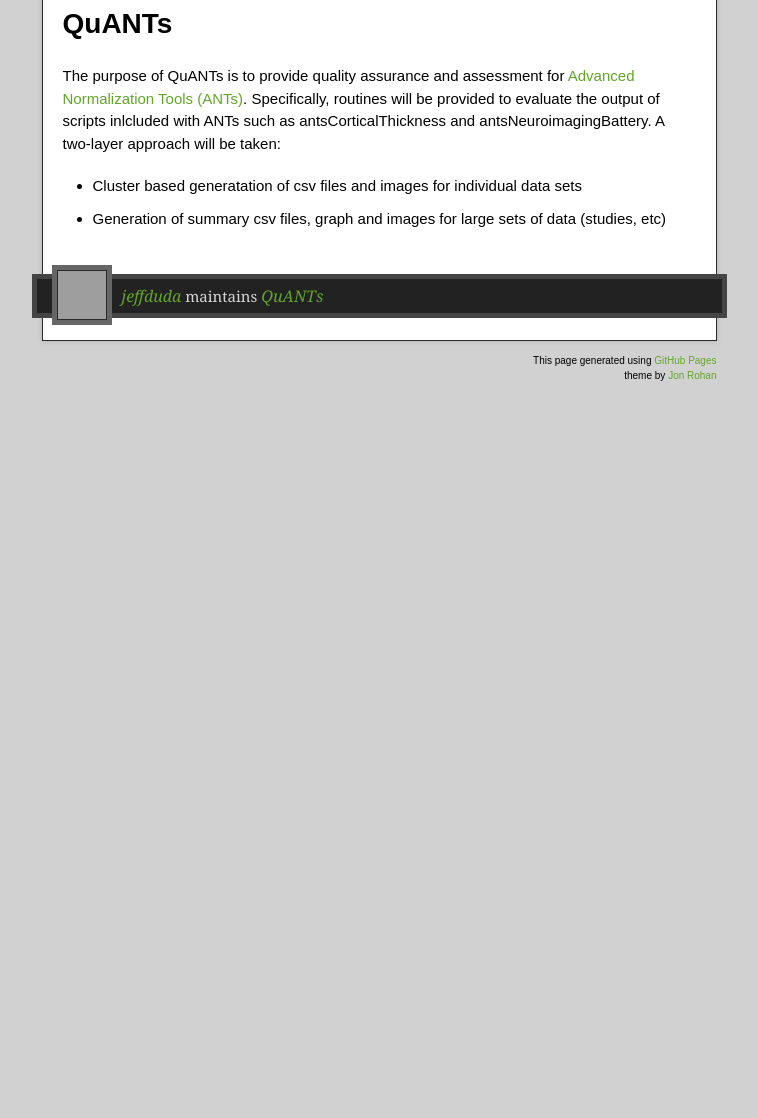
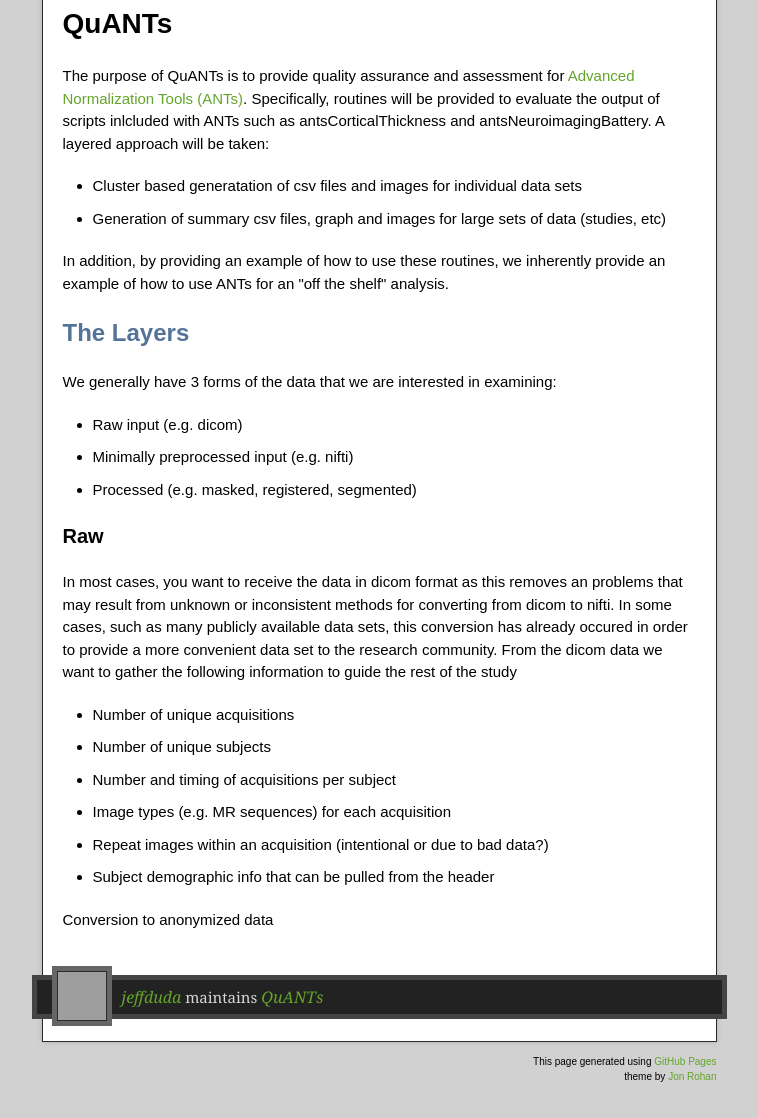
Before and after one commit to jeffduda/QuANTs, a plain HTML site: page index.html in a window 1280 px wide. Shown: the part 278-1396 px from the top of the page, without its empty margins (261-1019 px from the left). Before the commit the page ends 800 px from the top, so only its background shows below. Drawn offline with nearby package versions, Linux system fonts and the light colour scheme; grey boxes are pictures that could not be loaded.

```diff
--- a/index.html
+++ b/index.html
@@ -39,18 +39,41 @@
           <h1>
 <a name="quants" class="anchor" href="#quants"><span class="octicon octicon-link"></span></a>QuANTs</h1>
 
-<p>The purpose of QuANTs is to provide quality assurance and assessment for <a href="https://github.com/stnava/ANTs">Advanced Normalization Tools (ANTs)</a>. Specifically, routines will be provided to evaluate the output of scripts inlcluded with ANTs such as antsCorticalThickness and antsNeuroimagingBattery. A two-layer approach will be taken:</p>
+<p>The purpose of QuANTs is to provide quality assurance and assessment for <a href="https://github.com/stnava/ANTs">Advanced Normalization Tools (ANTs)</a>. Specifically, routines will be provided to evaluate the output of scripts inlcluded with ANTs such as antsCorticalThickness and antsNeuroimagingBattery. A layered approach will be taken:</p>
 
 <ul>
 <li>Cluster based generatation of csv files and images for individual data sets</li>
 <li>Generation of summary csv files, graph and images for large sets of data (studies, etc)</li>
-</ul>
+</ul><p>In addition, by providing an example of how to use these routines, we inherently provide an example of how to use ANTs for an "off the shelf" analysis.</p>
+
+<h2>
+<a name="the-layers" class="anchor" href="#the-layers"><span class="octicon octicon-link"></span></a>The Layers</h2>
+
+<p>We generally have 3 forms of the data that we are interested in examining:</p>
+
+<ul>
+<li>Raw input (e.g. dicom)</li>
+<li>Minimally preprocessed input (e.g. nifti)</li>
+<li>Processed (e.g. masked, registered, segmented)</li>
+</ul><h3>
+<a name="raw" class="anchor" href="#raw"><span class="octicon octicon-link"></span></a>Raw</h3>
+
+<p>In most cases, you want to receive the data in dicom format as this removes an problems that may result from unknown or inconsistent methods for converting from dicom to nifti. In some cases, such as many publicly available data sets, this conversion has already occured in order to provide a more convenient data set to the research community. From the dicom data we want to gather the following information to guide the rest of the study</p>
+
+<ul>
+<li>Number of unique acquisitions</li>
+<li>Number of unique subjects</li>
+<li>Number and timing of acquisitions per subject</li>
+<li>Image types (e.g. MR sequences) for each acquisition</li>
+<li>Repeat images within an acquisition (intentional or due to bad data?)</li>
+<li>Subject demographic info that can be pulled from the header</li>
+</ul><p>Conversion to anonymized data</p>
         </article>
       </div>
     </div>
     <footer>
       <div class="owner">
-      <p><a href="https://github.com/jeffduda" class="avatar"><img src="https://1.gravatar.com/avatar/c0d366e099f2741369476e466015d48d?d=https%3A%2F%2Fidenticons.github.com%2Fc1920cb78a6c892ed31e0273ea09dc26.png&amp;r=x&amp;s=60" width="48" height="48"/></a> <a href="https://github.com/jeffduda">jeffduda</a> maintains <a href="https://github.com/jeffduda/QuANTs">QuANTs</a></p>
+      <p><a href="https://github.com/jeffduda" class="avatar"><img src="https://2.gravatar.com/avatar/c0d366e099f2741369476e466015d48d?d=https%3A%2F%2Fidenticons.github.com%2Fc1920cb78a6c892ed31e0273ea09dc26.png&amp;r=x&amp;s=60" width="48" height="48"/></a> <a href="https://github.com/jeffduda">jeffduda</a> maintains <a href="https://github.com/jeffduda/QuANTs">QuANTs</a></p>
 
 
       </div>
```
Also changed, not shown: params.json (+1 -1 lines).
